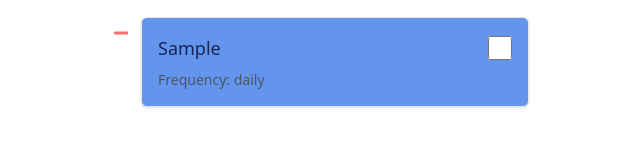
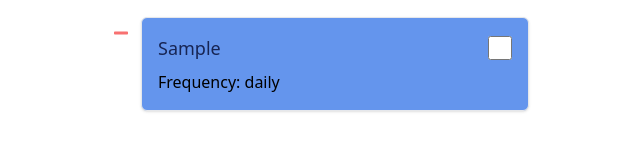
Before and after one commit to veefa/habit-tracker-app, a React (Vite) app: page / in a window 1280 px wide. Both pictures are taken after typing "Sample" into the empty fields and a click on the button "Add Habit". Shown: the part 443-594 px from the top of the page, without its empty margins (319-959 px from the left). Built offline with nearby package versions, Linux system fonts and the light colour scheme.

Commit message:
Updating styl

```diff
--- a/src/components/HabitItem.tsx
+++ b/src/components/HabitItem.tsx
@@ -3,6 +3,8 @@ import { Habit } from "../types/habit";
 import toast from "react-hot-toast";
 import { isCompletedToday } from "../assets/utils";
 import { FaMinus } from "react-icons/fa";
+import { MdDoneOutline } from "react-icons/md";
+
 
 interface HabitItemProps {
   habit: Habit;
@@ -31,6 +33,7 @@ const HabitItem: React.FC<HabitItemProps> = ({ habit, onComplete, onDelete }) =>
   };
 
   return (
+
     <div className="flex items-start gap-3">
   {/* Minus icon OUTSIDE the card */}
   <button
@@ -57,8 +60,10 @@ const HabitItem: React.FC<HabitItemProps> = ({ habit, onComplete, onDelete }) =>
         className="w-6 h-6"
       />
     </div>
-    <p className="text-gray-600 text-sm">
-      {isCompletedToday(habit) ? "✅ Done today" : `Frequency: ${habit.frequency}`}
+    <p className="text-gray-60 text-base">
+    {isCompletedToday(habit)
+    ? <><MdDoneOutline className="inline-block mr-2 text-green-300 text-lg" /> Done today</>
+    : `Frequency: ${habit.frequency}`}
     </p>
   </div>
 </div>
```
